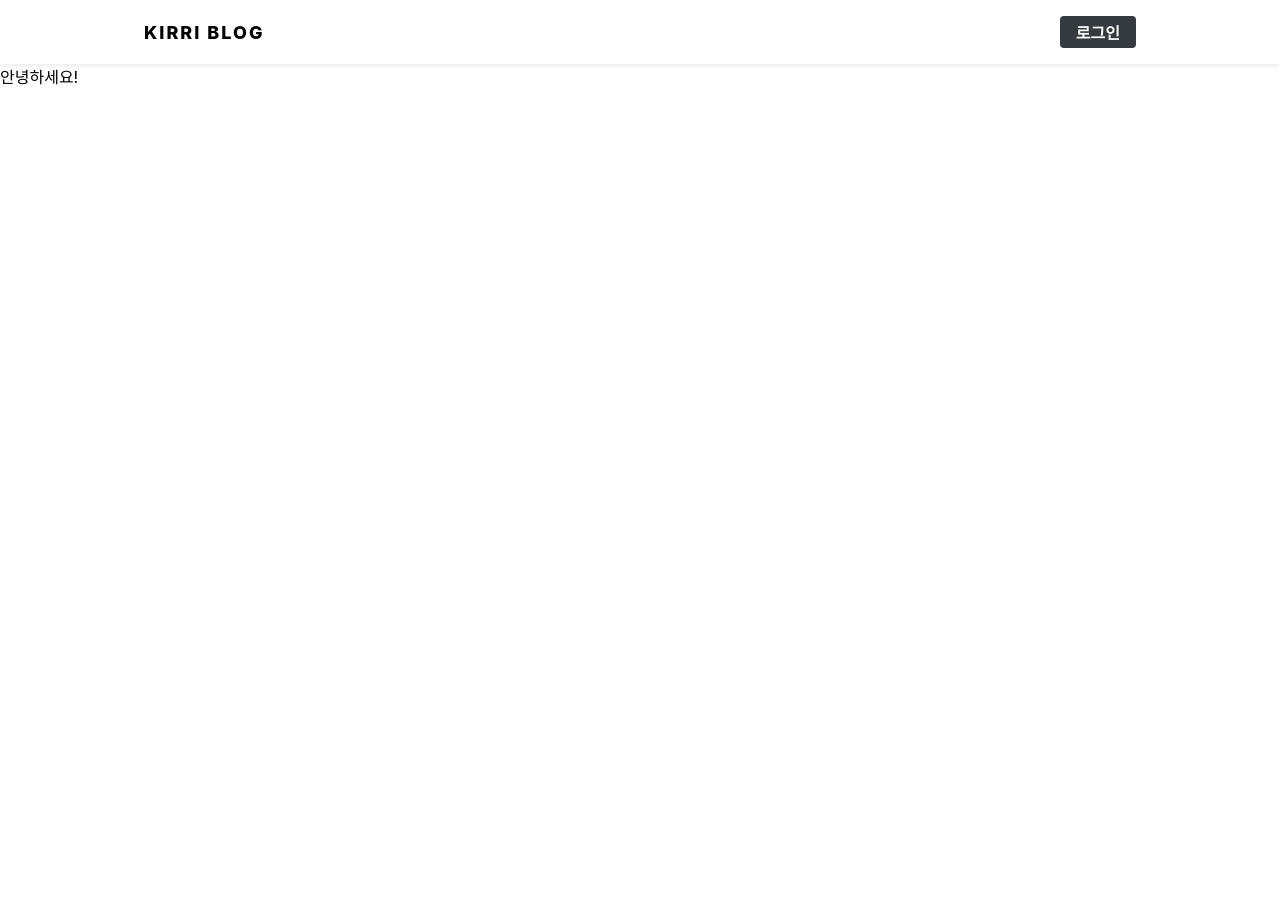
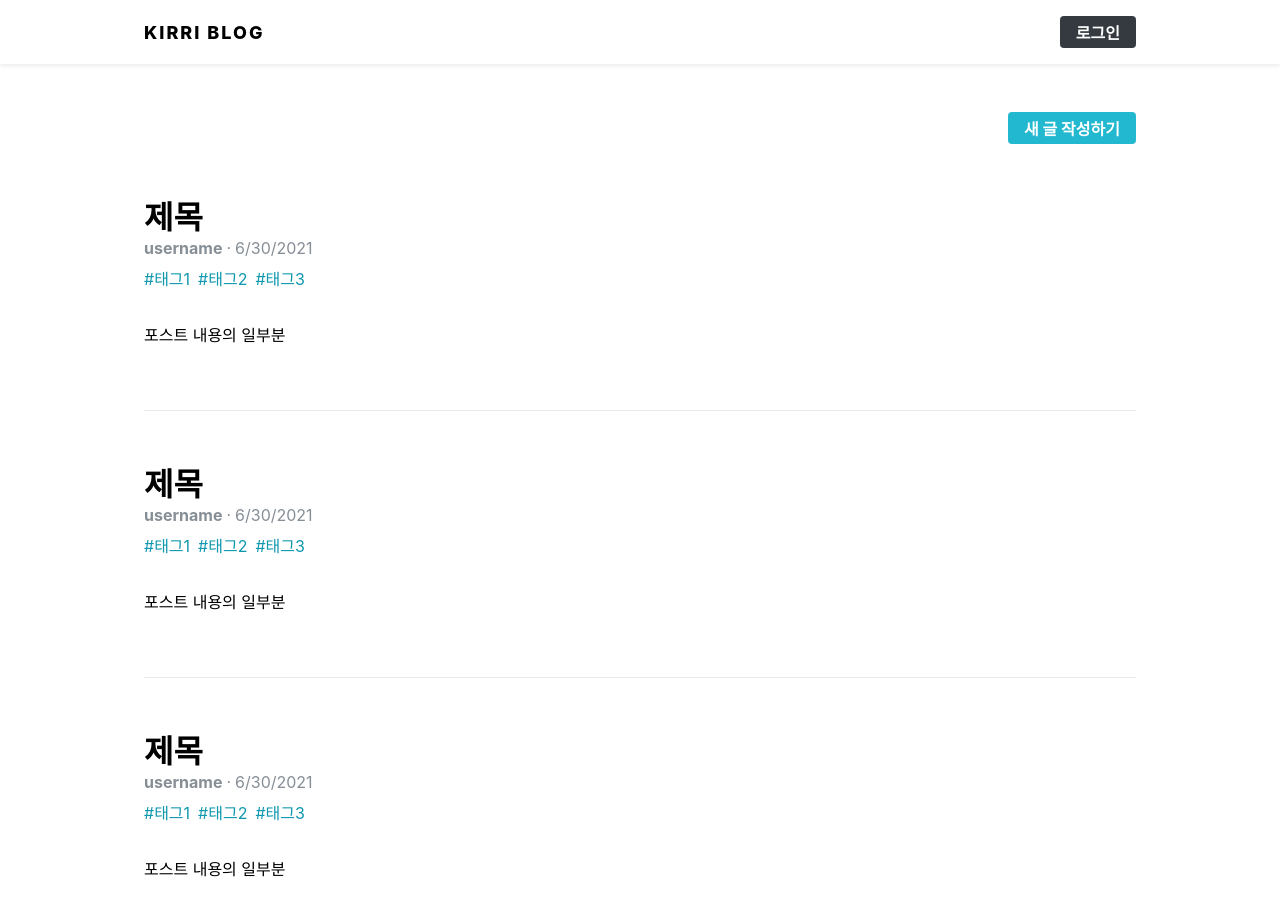
Before and after one commit to cdcoc0/blog-frontend, a React (Create React App) app: page / in a window 1280 px wide. Shown: the top 916 px of the page. Before the commit the page ends 800 px from the top, so only its background shows below. Built offline with nearby package versions, Linux system fonts and the light colour scheme.

Commit message:
post list UI

```diff
--- /dev/null
+++ b/src/components/common/SubInfo.js
@@ -0,0 +1,37 @@
+import React from "react";
+import { Link } from "react-router-dom";
+import styled, {css} from "styled-components";
+import palette from "../../lib/styles/palette";
+
+const SubInfoBlock = styled.div`
+    ${props =>
+        props.hasMarginTop &&
+        css`
+            margin-top: 1rem;
+        `
+    }
+    color: ${palette.gray[6]};
+
+    /* span 사이에 가운뎃점 */
+    span + span:before {
+        color: ${palette.gray[6]};
+        margin-left: 0.25rem;
+        margin-right: 0.25rem;
+        content: '\\B7' //가운뎃점 문자
+    }
+`;
+
+const SubInfo = ({username, publishedDate, hasMarginTop}) => {
+    return (
+        <SubInfoBlock hasMarginTop={hasMarginTop}>
+            <span>
+                <b>
+                    <Link to={`/@${username}`}>{username}</Link>
+                </b>
+            </span>
+            <span>{new Date(publishedDate).toLocaleDateString()}</span>
+        </SubInfoBlock>
+    );
+}
+
+export default SubInfo;
--- /dev/null
+++ b/src/components/common/Tags.js
@@ -0,0 +1,29 @@
+import React from "react";
+import styled from "styled-components";
+import { Link } from "react-router-dom";
+import palette from "../../lib/styles/palette";
+
+const TagsBlock = styled.div`
+    margin-top: 0.5rem;
+    .tag {
+        display: inline-block;
+        color: ${palette.cyan[7]};
+        text-decoration: none;
+        margin-right: 0.5rem;
+        &:hover {
+            color: ${palette.cyan[6]};
+        }
+    }
+`;
+
+const Tags = ({tags}) => {
+    return (
+        <TagsBlock>
+            {tags.map(tag => (
+                <Link className="tag" to={`/?tag=${tag}`} key={tag}>#{tag}</Link>
+            ))}
+        </TagsBlock>
+    );
+}
+
+export default Tags;
--- /dev/null
+++ b/src/components/post/PostList.js
@@ -0,0 +1,96 @@
+import React from "react";
+import styled from "styled-components";
+import palette from "../../lib/styles/palette";
+import Button from "../common/Button";
+import Responsive from "../common/Responsive";
+import SubInfo from "../common/SubInfo";
+import Tags from "../common/Tags";
+
+const PostListBlock = styled(Responsive)`
+    margin-top: 3rem;
+`;
+
+const WritePostButtonWrapper = styled.div`
+    display: flex;
+    justify-content: flex-end;
+    margin-bottom: 3rem;
+`;
+
+const PostItemBlock = styled.div`
+    padding-top: 3rem;
+    padding-bottom: 3rem;
+
+    /* 맨 위 포스트는 padding-top 없음 */
+    &:first-child {
+        padding-top: 0;
+    }
+    & + & {
+        border-top: 1px solid ${palette.gray[2]};
+    }
+
+    h2 {
+        font-size: 2rem;
+        margin-bottom: 0;
+        margin-top: 0;
+        &:hover {
+            color: ${palette.gray[6]};
+        }
+    }
+    p {
+        margin-top: 2rem;
+    }
+`;
+
+// const SubInfo = styled.div`
+// /* margin-top: 1rem; */
+// color: ${palette.gray[4]};
+
+// /* span 사이에 가운뎃점 보여주기 */
+// span + span:before {
+//     color: ${palette.gray[4]};
+//     padding-left: 0.25rem;
+//     padding-right: 0.25rem;
+//     content: '\\B7';
+// }
+// `;
+
+// const Tags = styled.div`
+//     margin-top: 0.5rem;
+//     .tag {
+//         display: inline-block;
+//         color: ${palette.cyan[7]};
+//         text-decoration: none;
+//         margin-right: 0.5rem;
+//         &:hover {
+//             color: ${palette.cyan[6]};
+//         }
+//     }
+// `;
+
+const PostItem = () => {
+    return (
+        <PostItemBlock>
+            <h2>제목</h2>
+            <SubInfo username='username' publishedDate={new Date()} />
+            <Tags tags={['태그1', '태그2', '태그3']} />
+            <p>포스트 내용의 일부분</p>
+        </PostItemBlock>
+    );
+}
+
+const PostList = () => {
+    return (
+        <PostListBlock>
+            <WritePostButtonWrapper>
+                <Button cyan to="/write">새 글 작성하기</Button>
+            </WritePostButtonWrapper>
+            <div>
+                <PostItem />
+                <PostItem />
+                <PostItem />
+            </div>
+        </PostListBlock>
+    );
+}
+
+export default PostList;
--- a/src/components/post/PostViewer.js
+++ b/src/components/post/PostViewer.js
@@ -2,6 +2,8 @@
 import styled from "styled-components";
 import palette from "../../lib/styles/palette";
 import Responsive from "../common/Responsive";
+import SubInfo from "../common/SubInfo";
+import Tags from "../common/Tags";
 
 const PostViewerBlock = styled(Responsive)`
     margin-top: 4rem;
@@ -18,31 +20,31 @@
     }
 `;
 
-const SubInfo = styled.div`
-    margin-top: 1rem;
-    color: ${palette.gray[6]};
+// const SubInfo = styled.div`
+//     margin-top: 1rem;
+//     color: ${palette.gray[6]};
 
-    /* span 사이에 가운뎃점 문자 보여주기 */
-    span + span:before {
-        color: ${palette.gray[5]};
-        padding-left: 0.25rem;
-        padding-right: 0.25rem;
-        content: '\\B7'; /* 가운뎃점 문자 */
-    }
-`;
+//     /* span 사이에 가운뎃점 문자 보여주기 */
+//     span + span:before {
+//         color: ${palette.gray[5]};
+//         padding-left: 0.25rem;
+//         padding-right: 0.25rem;
+//         content: '\\B7'; /* 가운뎃점 문자 */
+//     }
+// `;
 
-const Tags = styled.div`
-    margin-top: 0.5rem;
-    .tag {
-        display: inline-block;
-        color: ${palette.cyan[7]};
-        text-decoration: none;
-        margin-right: 0.5rem;
-        &:hover {
-            color: ${palette.cyan[6]};
-        }
-    }
-`;
+// const Tags = styled.div`
+//     margin-top: 0.5rem;
+//     .tag {
+//         display: inline-block;
+//         color: ${palette.cyan[7]};
+//         text-decoration: none;
+//         margin-right: 0.5rem;
+//         &:hover {
+//             color: ${palette.cyan[6]};
+//         }
+//     }
+// `;
 
 const PostContent = styled.div`
     font-size: 1.3125rem;
@@ -69,15 +71,8 @@
         <PostViewerBlock>
             <PostHead>
                 <h1>{title}</h1>
-                <SubInfo>
-                    <span>
-                        <b>{user.username}</b>
-                    </span>
-                    <span>{new Date(publishedDate).toLocaleDateString()}</span>
-                </SubInfo>
-                <Tags>
-                    {tags.map(tag => <div className="tag">#{tag}</div>)}
-                </Tags>
+                <SubInfo username={user.username} publishedDate={publishedDate} hasMarginTop />
+                <Tags tags={tags} />
             </PostHead>
             <PostContent dangerouslySetInnerHTML={{__html: body}} />
         </PostViewerBlock>
--- a/src/pages/PostListPage.js
+++ b/src/pages/PostListPage.js
@@ -1,11 +1,12 @@
 import React from "react";
 import HeaderContainer from "../containers/common/HeaderContainer";
+import PostList from "../components/post/PostList";
 
 const PostListPage = () => {
     return (
         <>
             <HeaderContainer />
-            안녕하세요!
+            <PostList />
         </>
     );
 }
```
